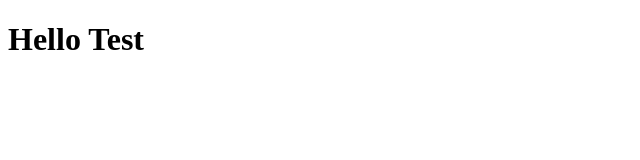
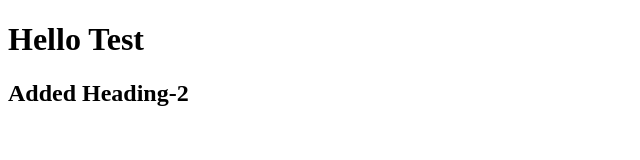
Before and after one commit to sobuj277/test_perpus, a plain HTML site: page index.html in a window 1280 px wide. Shown: the whole page, without its empty margins (0-640 px from the left). Drawn offline with Linux system fonts and the light colour scheme.

Commit message:
H2 Added

```diff
--- a/index.html
+++ b/index.html
@@ -7,5 +7,6 @@
 </head>
 <body>
     <h1>Hello Test</h1>
+    <h2>Added Heading-2</h2>
 </body>
 </html>
```
